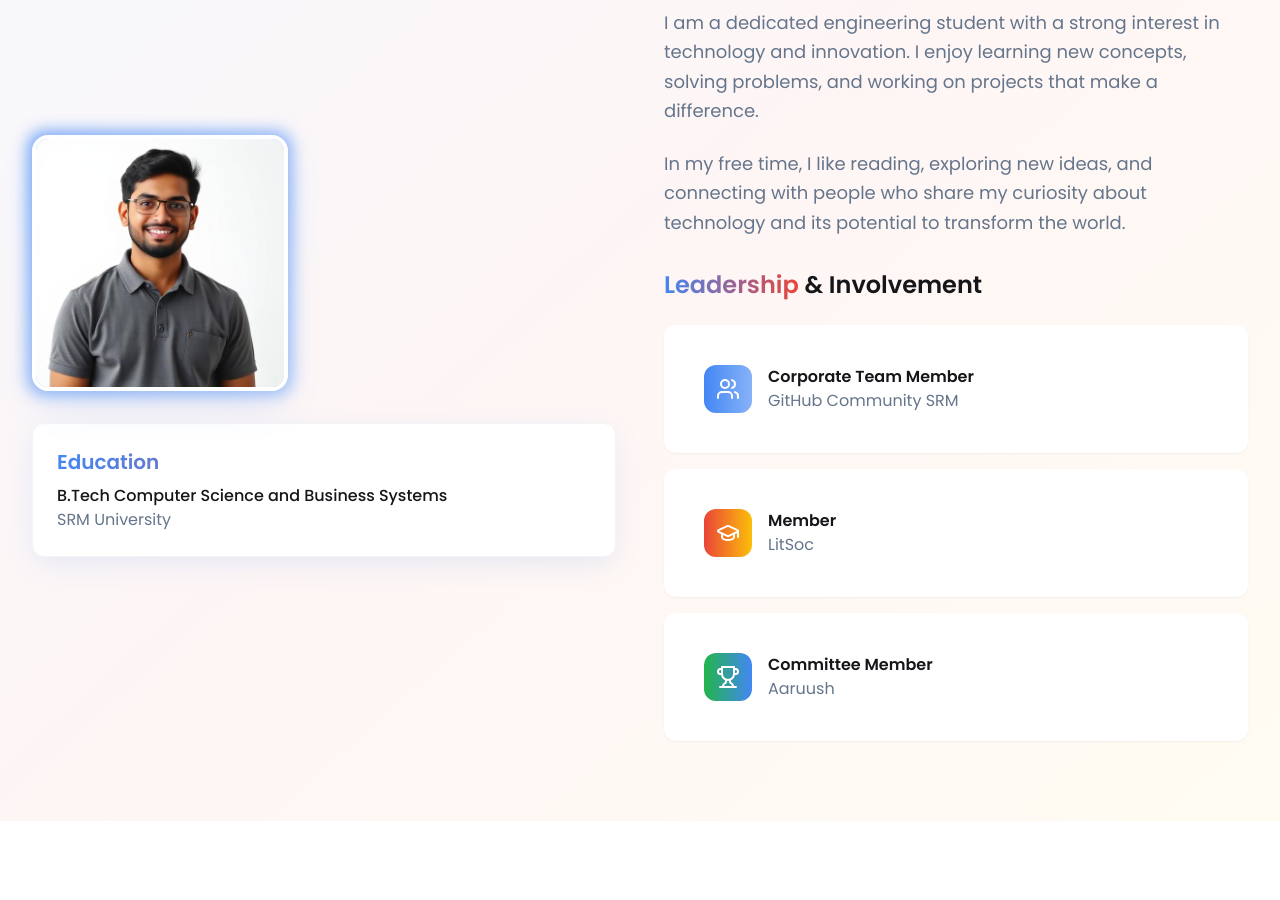
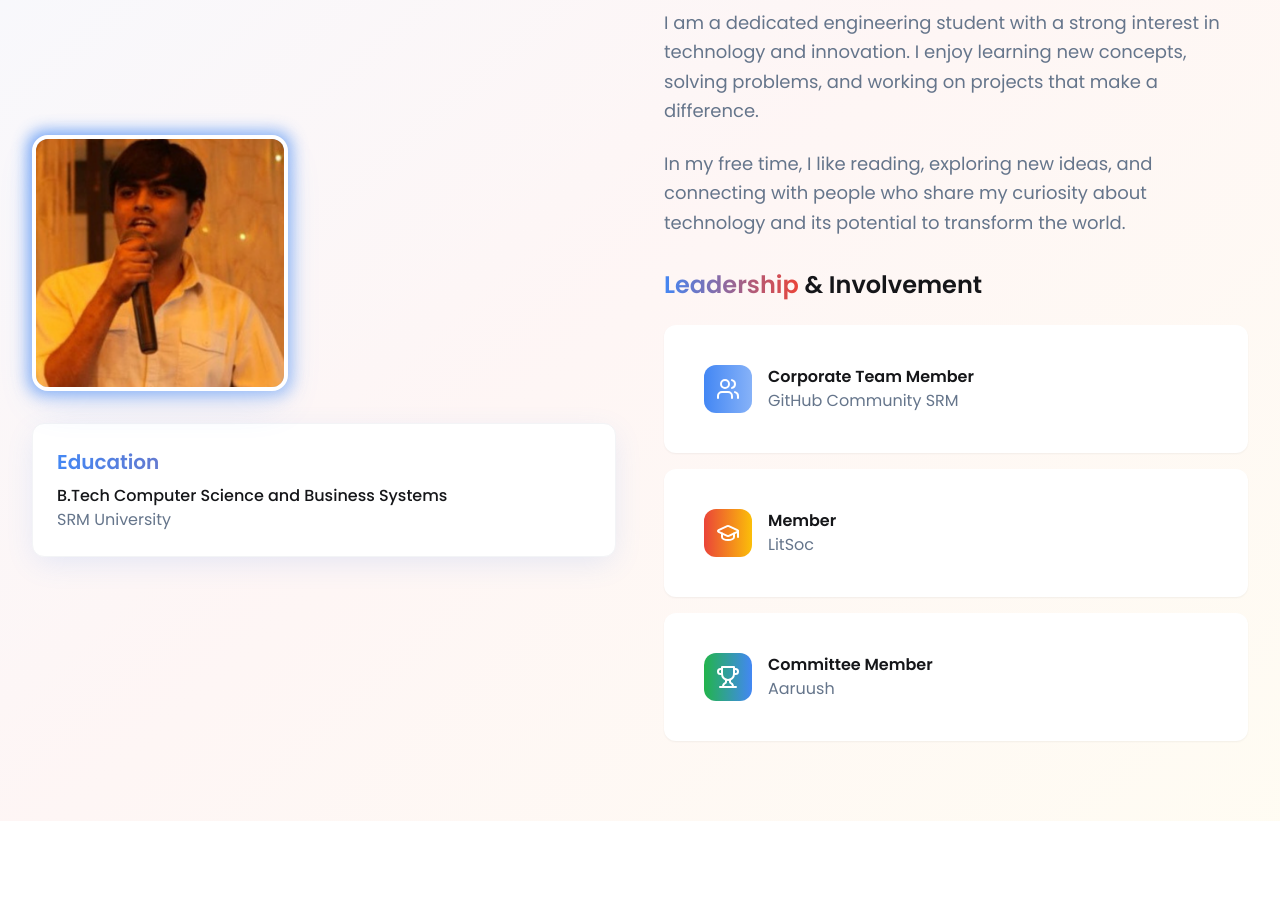
Before and after one commit to yeshkochar/yesh-kochar-showcase-71, a React (Vite) app: page / in a window 1280 px wide. Shown: the part 1120-2020 px from the top of the page. Built offline with nearby package versions, Linux system fonts and the light colour scheme.

Commit message:
Change about me section picture
Update the profile image in the About section with the new image.

```diff
--- a/src/components/About.tsx
+++ b/src/components/About.tsx
@@ -1,6 +1,6 @@
+
 import { GraduationCap, Users, Trophy } from 'lucide-react';
 import { Card, CardContent } from '@/components/ui/card';
-import profileImage from '@/assets/yesh-profile.jpg';
 
 const About = () => {
   const roles = [
@@ -43,7 +43,7 @@ const About = () => {
               <div className="relative">
                 <div className="absolute -inset-1 bg-gradient-primary rounded-2xl blur opacity-75"></div>
                 <img
-                  src={profileImage}
+                  src="/lovable-uploads/4ef50684-fddd-4988-bf29-449c4e04e524.png"
                   alt="Yesh Kumar Kochar"
                   className="relative w-64 h-64 rounded-2xl object-cover border-4 border-white shadow-strong"
                 />
```
